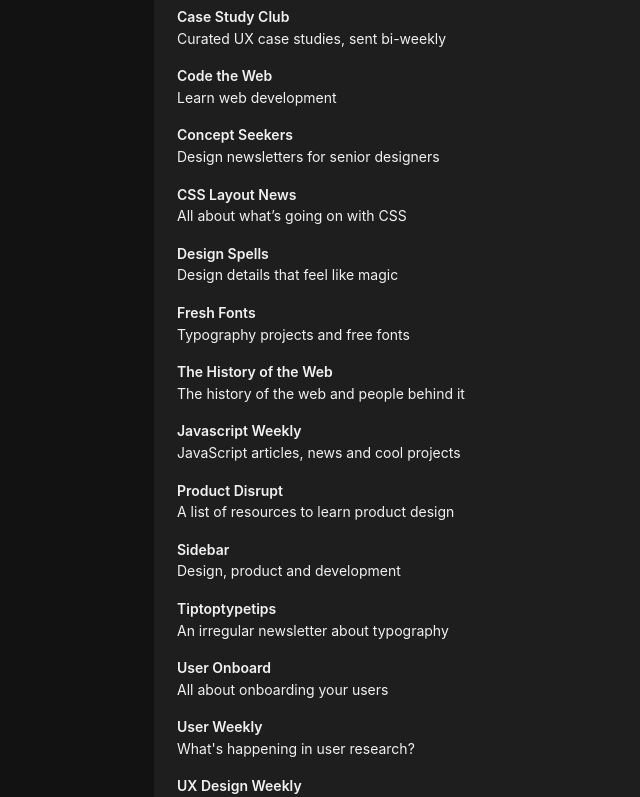
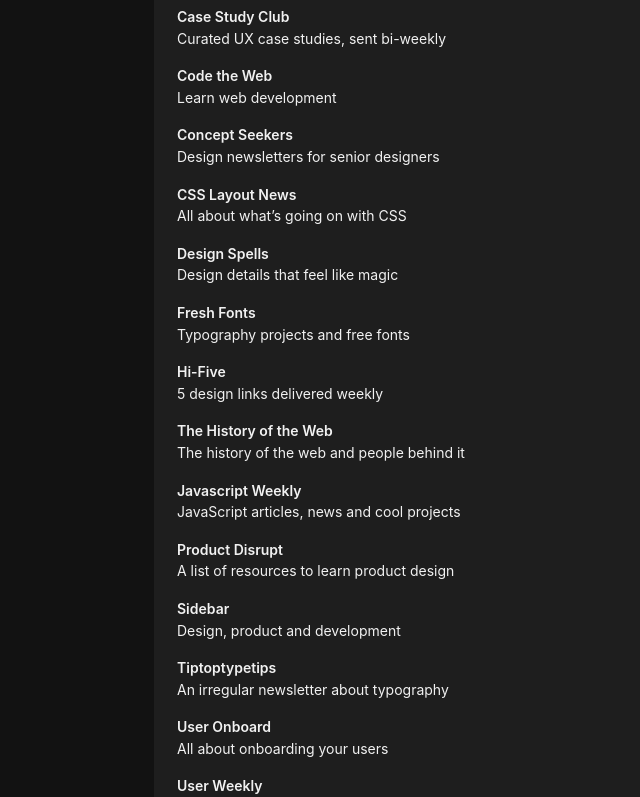
Before and after one commit to tangaroo/awesome-newsletters, a Next.js app: page / in a window 1280 px wide. Shown: the part 2000-2797 px from the top of the page, without its empty margins (186-826 px from the left). Built offline with nearby package versions, Linux system fonts and the light colour scheme.

Commit message:
updated content

```diff
--- a/components/footer/footer.jsx
+++ b/components/footer/footer.jsx
@@ -6,7 +6,7 @@
     <Footer>
       <p>
         &copy; 2023 / Say hey @{" "}
-        <a href="https://cassandratang.com">cassandratang.me</a>
+        <a href="https://cassandratang.com">cassandratang.com</a>
       </p>
     </Footer>
   );
--- a/public/links.json
+++ b/public/links.json
@@ -175,6 +175,11 @@
           "body": "Typography projects and free fonts"
         },
         {
+          "title": "Hi-Five",
+          "link": "https://hifive.arcade.la/",
+          "body": "5 design links delivered weekly"
+        },
+        {
           "title": "The History of the Web",
           "link": "https://thehistoryoftheweb.com/",
           "body": "The history of the web and people behind it"
```
